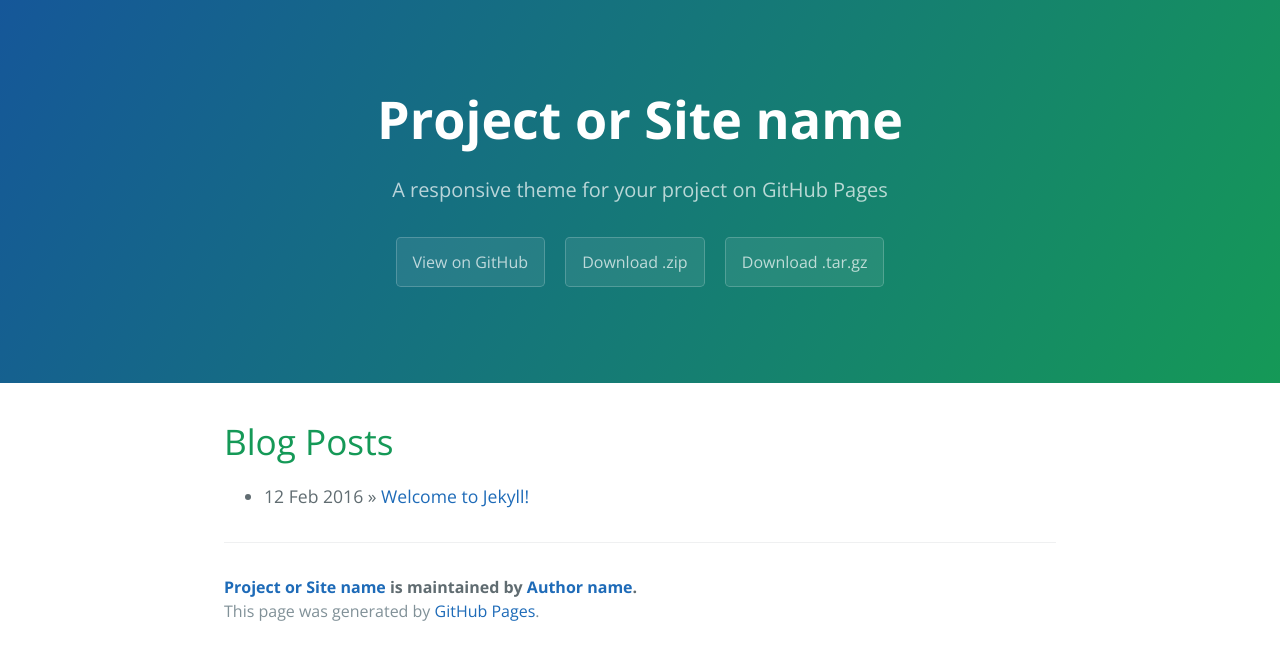
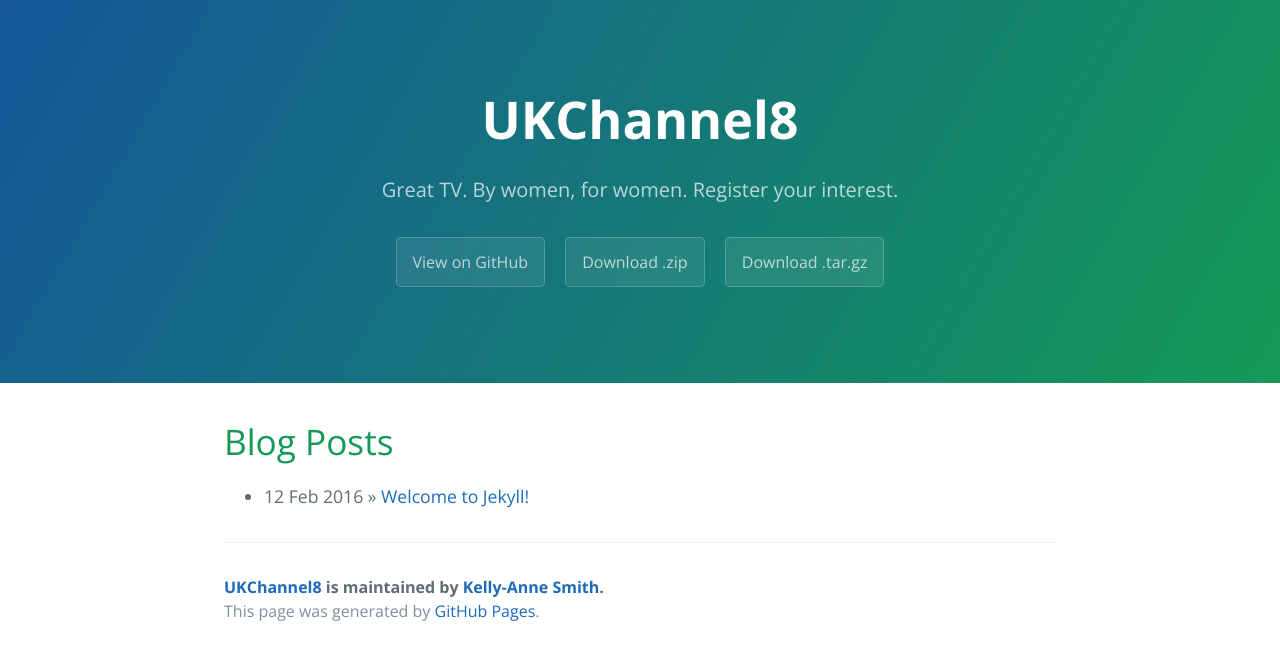
Before and after one commit to UKChannel8/UKChannel8.github.io, a Jekyll site: the page built from index.html, in a window 1280 px wide. Shown: the top 660 px of the page. Built offline with Jekyll 4.4.1, drawn with Linux system fonts in a browser that asks for light colours; the list of posts is cut into pages by our own code.

Commit message:
Update _config.yml

```diff
--- a/_config.yml
+++ b/_config.yml
@@ -1,13 +1,13 @@
 # Setup
-title:        Project or Site name
-tagline:      A responsive theme for your project on GitHub Pages
+title:        UKChannel8
+tagline:      Great TV. By women, for women. Register your interest.
 baseurl:      ""
 paginate:     1
 
 # About/contact
 author:
-  name:       Author name
-  url:        http://yourhomepage.com
+  name:       Kelly-Anne Smith
+  url:        http://UKChannel8.com
 
 # Gems
 gems:
```
